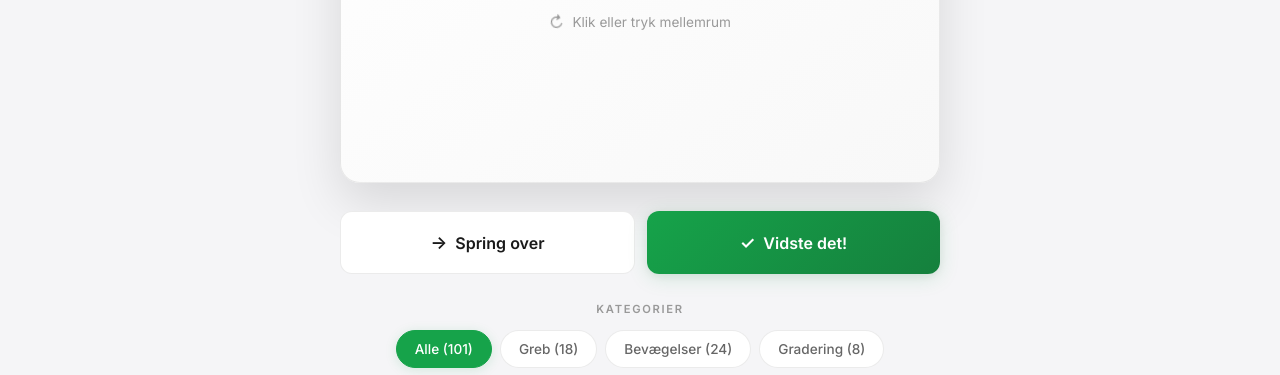
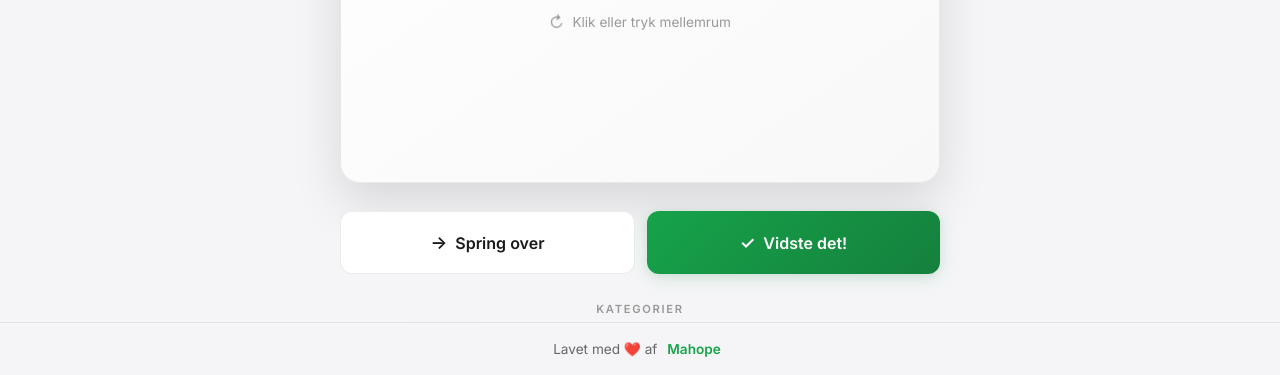
Before and after one commit to mahope/bouldering-lingo, a plain HTML site: page index.html in a window 1280 px wide. Shown: the part 425-800 px from the top of the page. Drawn offline with Linux system fonts and the light colour scheme.

Commit message:
Make footer fixed with solid background to prevent overlap

```diff
--- a/styles.css
+++ b/styles.css
@@ -80,7 +80,7 @@ body {
     align-items: center;
     padding: 24px 20px;
     padding-top: max(24px, env(safe-area-inset-top, 24px));
-    padding-bottom: env(safe-area-inset-bottom, 24px);
+    padding-bottom: calc(60px + env(safe-area-inset-bottom, 0px)); /* Space for fixed footer */
     transition: background-color var(--transition-normal), color var(--transition-normal);
     overflow-x: hidden;
 }
@@ -595,16 +595,18 @@ footer:not(.site-footer) {
 
 /* ===== Site Footer (Mahope) ===== */
 .site-footer {
-    width: 100%;
-    max-width: 520px;
-    margin: 0 auto;
+    position: fixed;
+    bottom: 0;
+    left: 0;
+    right: 0;
     text-align: center;
-    padding: 24px 20px;
-    padding-bottom: calc(24px + env(safe-area-inset-bottom, 0px));
+    padding: 16px 20px;
+    padding-bottom: calc(16px + env(safe-area-inset-bottom, 0px));
     font-size: 0.85rem;
     color: var(--text-secondary);
-    position: relative;
-    z-index: 10;
+    background: var(--bg-primary);
+    border-top: 1px solid var(--border);
+    z-index: 100;
 }
 
 .site-footer p {
```
